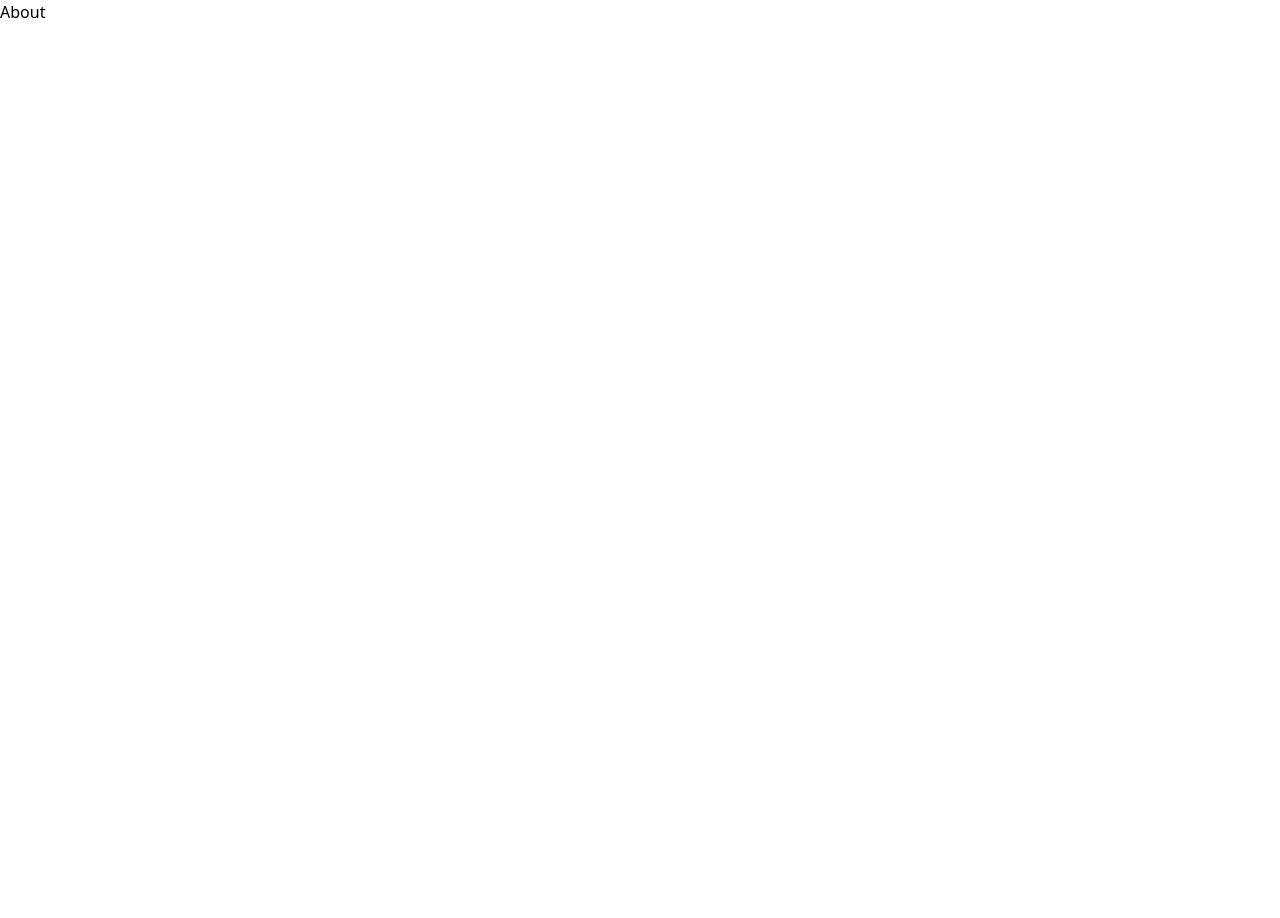
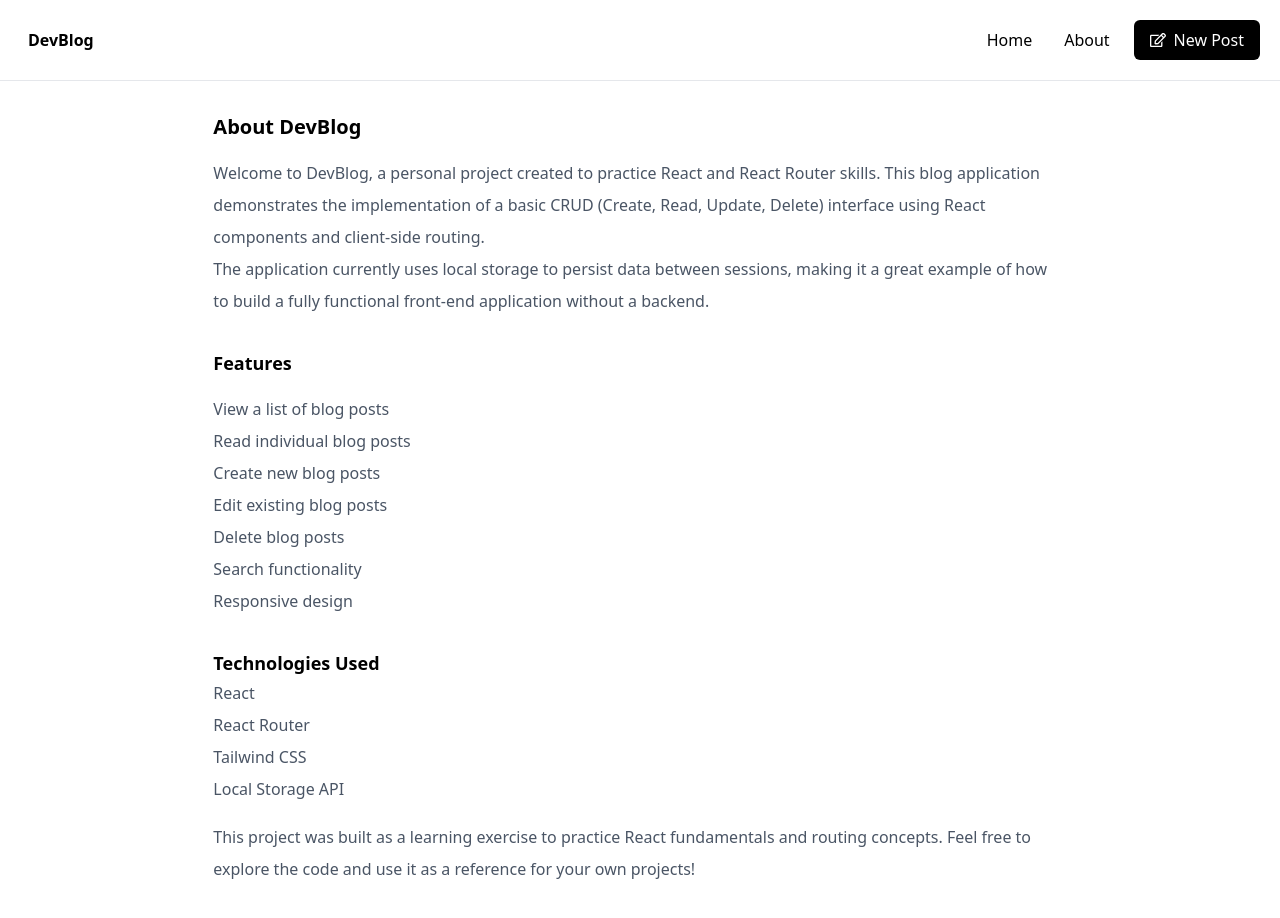
Before and after one commit to lea927/dev-blog, a React (Vite) app: page /about in a window 1280 px wide. Shown: the top 918 px of the page. Before the commit the page ends 800 px from the top, so only its background shows below. Built offline with nearby package versions, Linux system fonts and the light colour scheme.

Commit message:
feat: designs about page

```diff
--- a/src/components/Footer.tsx
+++ b/src/components/Footer.tsx
@@ -0,0 +1,12 @@
+import React from 'react'
+
+const Footer = () => {
+  return (
+    <div>
+      <hr  className="border-t border-gray-200 my-0"/>
+
+    </div>
+  )
+}
+
+export default Footer
--- a/src/components/NavBar.jsx
+++ b/src/components/NavBar.jsx
@@ -6,6 +6,7 @@ const NavBar = () => {
   const navigate = useNavigate()
 
   return (
+    <div>
       <nav className='flex justify-between items-center p-5'>
         <Link
             to={{
@@ -34,13 +35,15 @@ const NavBar = () => {
           </Link>
           <button
             onClick={() => navigate('/new')}
-          className='p-4 bg-black text-white rounded hover:opacity-80 flex items-center gap-2'
+            className='py-2 px-4 bg-black text-white rounded-md hover:opacity-80 flex items-center gap-2 cursor-pointer'
           >
             <FaRegEdit />
             New Post
           </button>
         </div>
       </nav>
+      <hr  className="border-t border-gray-200 my-0"/>
+    </div>
   )
 }
 
--- a/src/routes/About.jsx
+++ b/src/routes/About.jsx
@@ -1,8 +1,49 @@
 import React from 'react'
+import NavBar from '../components/NavBar'
 
 const About = () => {
   return (
-    <div>About</div>
+    <div>
+      <NavBar/>
+      <div className='flex justify-center items-center'>
+        <div className='w-8/12 py-8 leading-loose'>
+          <div className='mb-8'>
+            <h2 className='text-xl font-bold mb-4'>About DevBlog</h2>
+            <p className='text-gray-600'>Welcome to DevBlog, a personal project created to practice React and React Router
+      skills. This blog application demonstrates the implementation of a basic CRUD (Create,
+      Read, Update, Delete) interface using React components and client-side routing.
+            </p>
+            <p className='text-gray-600'>The application currently uses local storage to persist data between sessions, making
+      it a great example of how to build a fully functional front-end application without a
+      backend.</p>
+          </div>
+          <div className='mb-8'>
+            <h3 className='text-lg font-bold mb-4'>Features</h3>
+            <ul className='text-gray-600'>
+              <li>View a list of blog posts</li>
+              <li>Read individual blog posts</li>
+              <li>Create new blog posts</li>
+              <li>Edit existing blog posts</li>
+              <li>Delete blog posts</li>
+              <li>Search functionality</li>
+              <li>Responsive design</li>
+            </ul>
+          </div>
+          <div className='mb-8'>
+            <h3 className='text-lg font-bold mb4'>Technologies Used</h3>
+            <ul className='text-gray-600 mb-4'>
+              <li>React</li>
+              <li>React Router</li>
+              <li>Tailwind CSS</li>
+              <li>Local Storage API</li>
+            </ul>
+            <p className='text-gray-600'>This project was built as a learning exercise to practice React fundamentals and
+      routing concepts. Feel free to explore the code and use it as a reference for your own
+      projects!</p>
+          </div>
+        </div>
+      </div>
+    </div>
   )
 }
 
--- a/src/routes/NewPost.jsx
+++ b/src/routes/NewPost.jsx
@@ -1,10 +1,16 @@
 import { FaArrowLeft } from 'react-icons/fa'
+import { useNavigate } from 'react-router-dom'
 
 const NewPost = () => {
+  const navigate = useNavigate()
+
   return (
     <div className="flex justify-center items-center w-full h-screen">
       <div className="w-8/12">
-        <div className="text-left w-full mb-8">
+        <div
+          className="text-left w-full mb-8 cursor-pointer"
+          onClick={() => navigate('/')}
+        >
           <p className="flex items-center gap-2">
             <FaArrowLeft />
             Back To Posts
```
Lines whose indentation alone changed are shown as unchanged.
